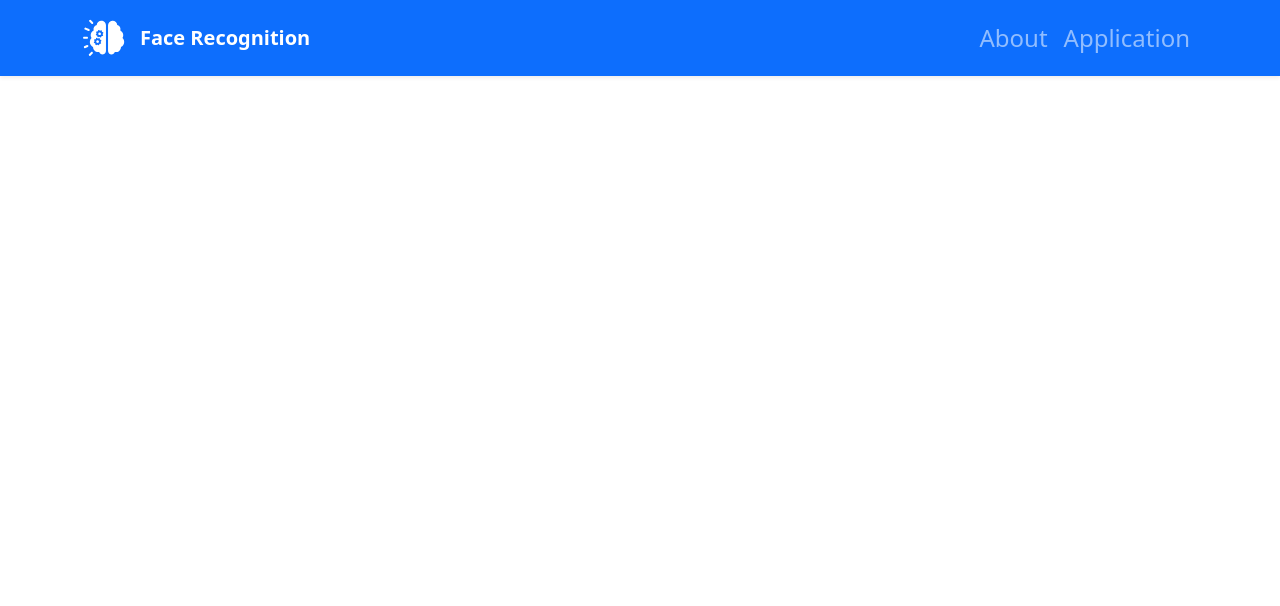
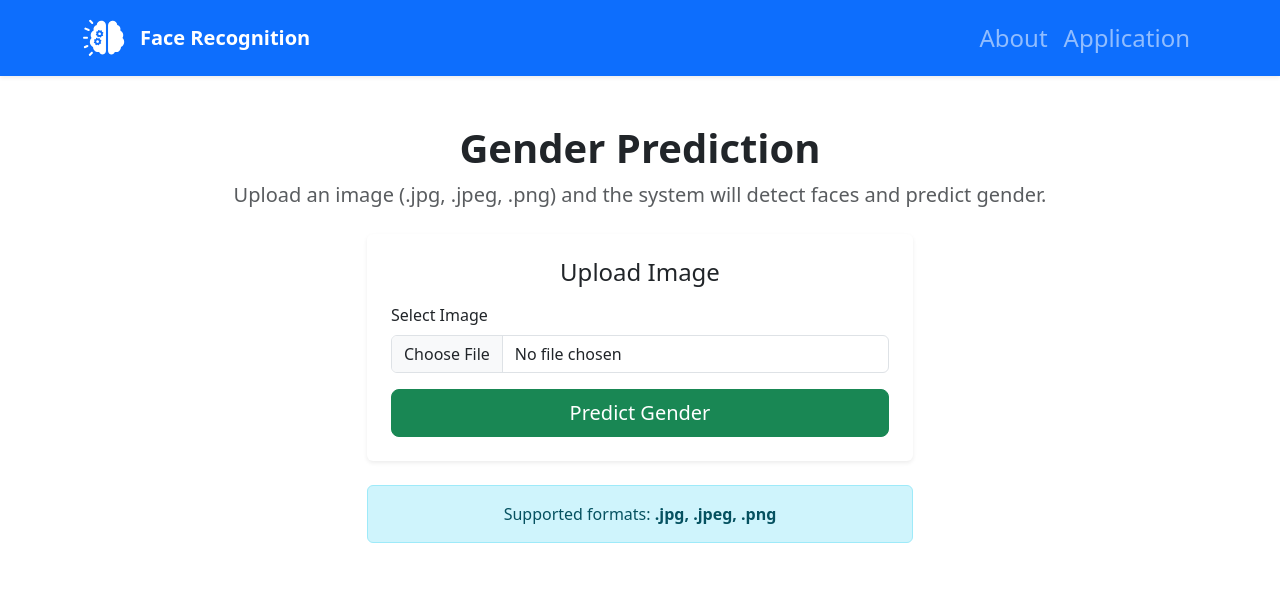
Before and after one commit to HerbertNtim/flask_face_recognition, a Flask app: page /app/gender in a window 1280 px wide. Shown: the top 606 px of the page. Run offline with Flask 3, Linux system fonts and the light colour scheme.

Commit message:
gender page

```diff
--- a/templates/gender.html
+++ b/templates/gender.html
@@ -1 +1,78 @@
 {% extends "base.html" %}
+
+{% block title %}
+Gender Prediction | Face Recognition App
+{% endblock %}
+
+{% block bodyblock %}
+
+<div class="container py-5">
+
+    <!-- Header -->
+    <div class="text-center mb-4">
+        <h1 class="fw-bold">Gender Prediction</h1>
+
+        <p class="lead text-muted">
+            Upload an image (<strong>.jpg</strong>, <strong>.jpeg</strong>, <strong>.png</strong>)
+            and the system will detect faces and predict gender.
+        </p>
+    </div>
+
+    <!-- Upload Card -->
+    <div class="row justify-content-center">
+        <div class="col-lg-6">
+
+            <div class="card shadow-sm border-0">
+                <div class="card-body p-4">
+
+                    <h4 class="mb-3 text-center">Upload Image</h4>
+
+                    <form action="#"
+                          method="POST"
+                          enctype="multipart/form-data">
+
+                        <!-- File Input -->
+                        <div class="mb-3">
+                            <label for="image" class="form-label">
+                                Select Image
+                            </label>
+
+                            <input
+                                type="file"
+                                class="form-control"
+                                id="image"
+                                name="image"
+                                accept=".jpg, .jpeg, .png"
+                                required
+                            >
+                        </div>
+
+                        <!-- Submit Button -->
+                        <div class="d-grid">
+                            <button type="submit" class="btn btn-success btn-lg">
+                                Predict Gender
+                            </button>
+                        </div>
+
+                    </form>
+
+                </div>
+            </div>
+
+        </div>
+    </div>
+
+    <!-- Info Section -->
+    <div class="row justify-content-center mt-4">
+        <div class="col-lg-6">
+
+            <div class="alert alert-info text-center">
+                Supported formats: <strong>.jpg, .jpeg, .png</strong>
+            </div>
+
+        </div>
+    </div>
+
+</div>
+
+{% endblock %}
```
